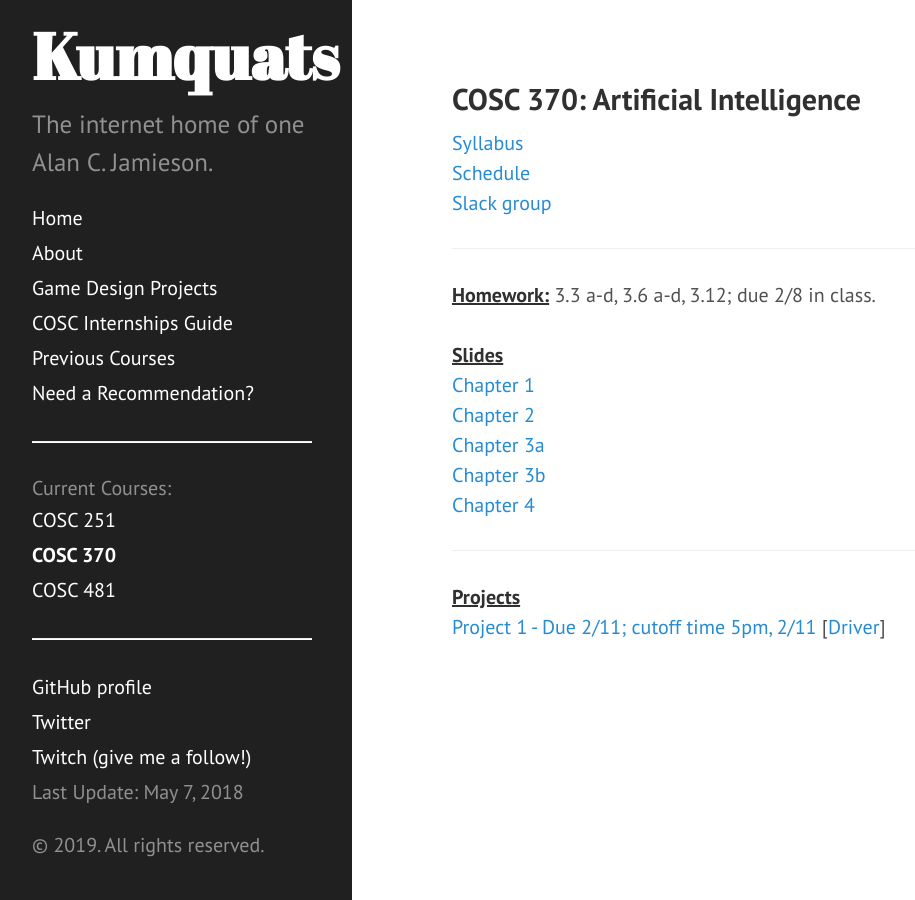
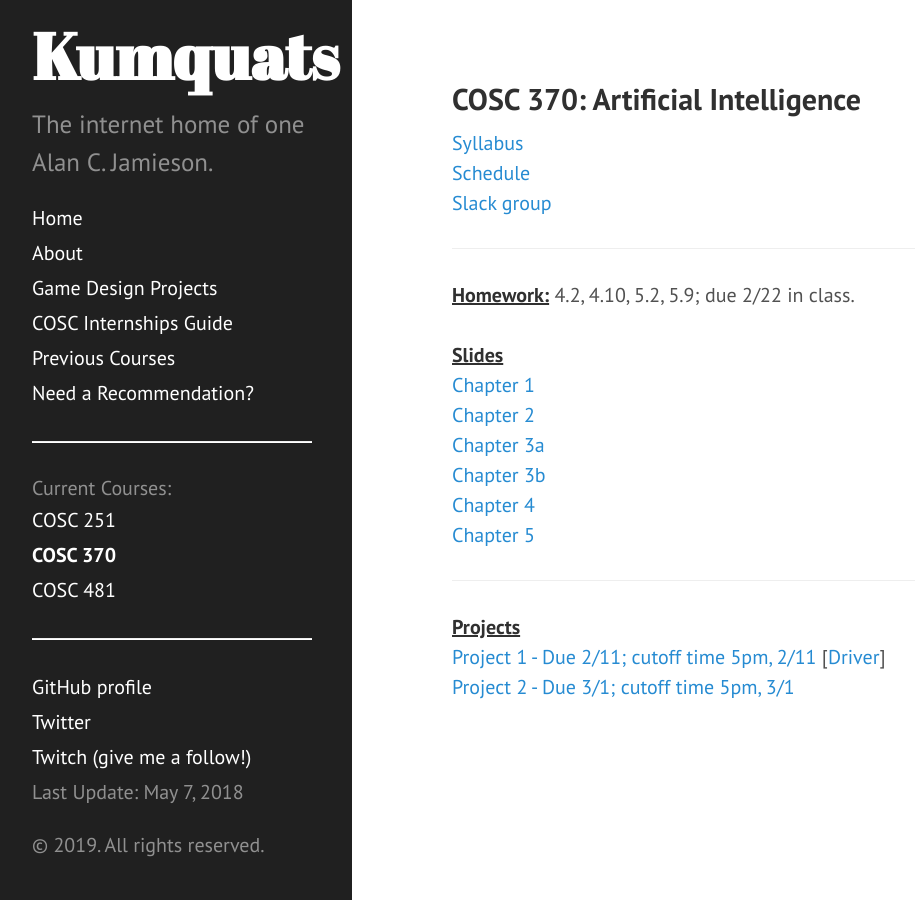
Before and after one commit to ripark/ripark.github.io, a Jekyll site: the page built from s19/cosc370.html, in a window 1280 px wide. Shown: the whole page, without its empty margins (8-923 px from the left). Built offline with Jekyll 4.4.1, drawn with Linux system fonts in a browser that asks for light colours; Markdown is read by kramdown in place of the engine named in the settings.

Commit message:
370 update

```diff
--- a/s19/cosc370.html
+++ b/s19/cosc370.html
@@ -11,7 +11,7 @@ shorttitle: "COSC 370"
 <a href="https://smcmcs.slack.com/messages/cosc370/">Slack group</a>
 <br>
 <hr>
-<strong><u>Homework:</u></strong> 3.3 a-d, 3.6 a-d, 3.12; due 2/8 in class.
+<strong><u>Homework:</u></strong> 4.2, 4.10, 5.2, 5.9; due 2/22 in class.
 <br>
 <br>
 <strong><u>Slides</strong></u>
@@ -26,8 +26,12 @@ shorttitle: "COSC 370"
 <br>
 <a href="http://ripark.github.io/s19/370Chapter4.pdf">Chapter 4</a>
 <br>
+<a href="http://ripark.github.io/s19/370Chapter5.pdf">Chapter 5</a>
+<br>
 <hr>
 <strong><u>Projects</strong></u>
 <br>
 <a href="http://ripark.github.io/s19/COSC370Asg1.pdf">Project 1 - Due 2/11; cutoff time 5pm, 2/11</a> [<a href="http://ripark.github.io/s19/HuntTheWumpus.py">Driver</a>]
 <br>
+<a href="http://ripark.github.io/s19/COSC370Asg2.pdf">Project 2 - Due 3/1; cutoff time 5pm, 3/1</a>
+<br>
```
Also changed, not shown: 2 other files.
